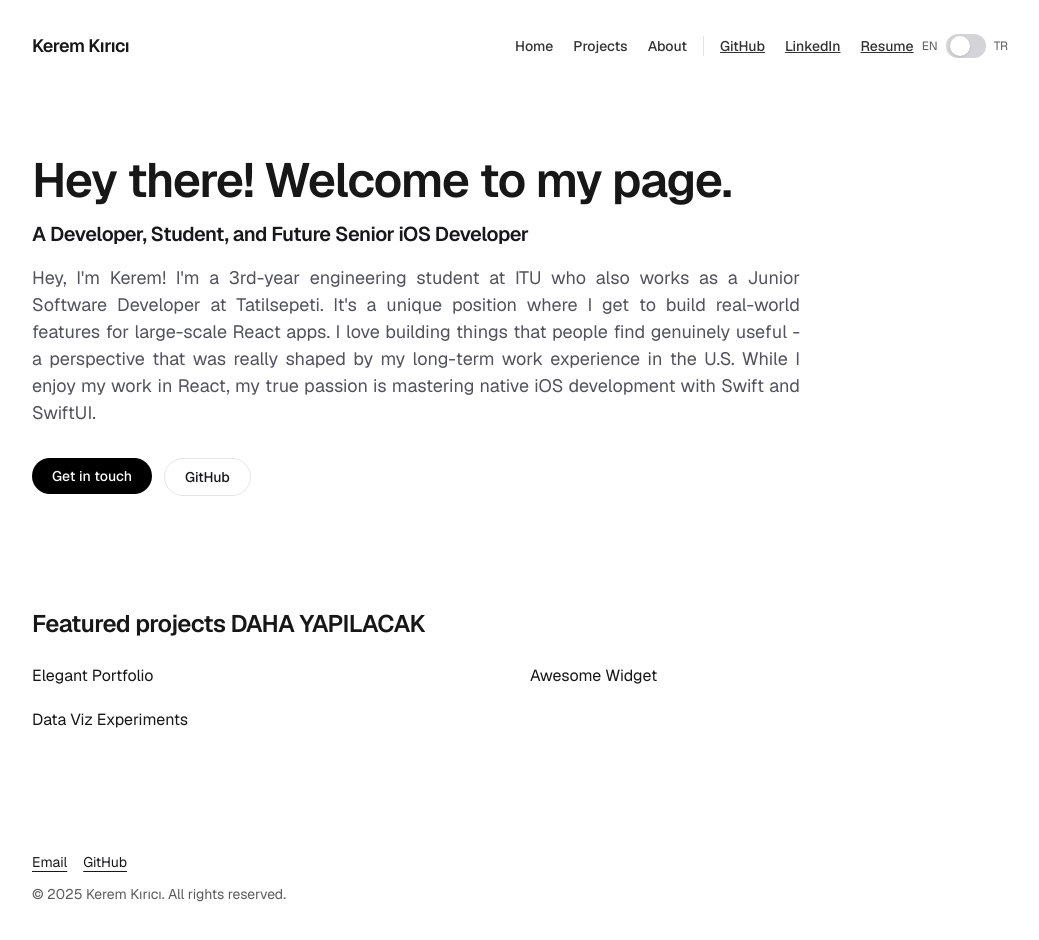
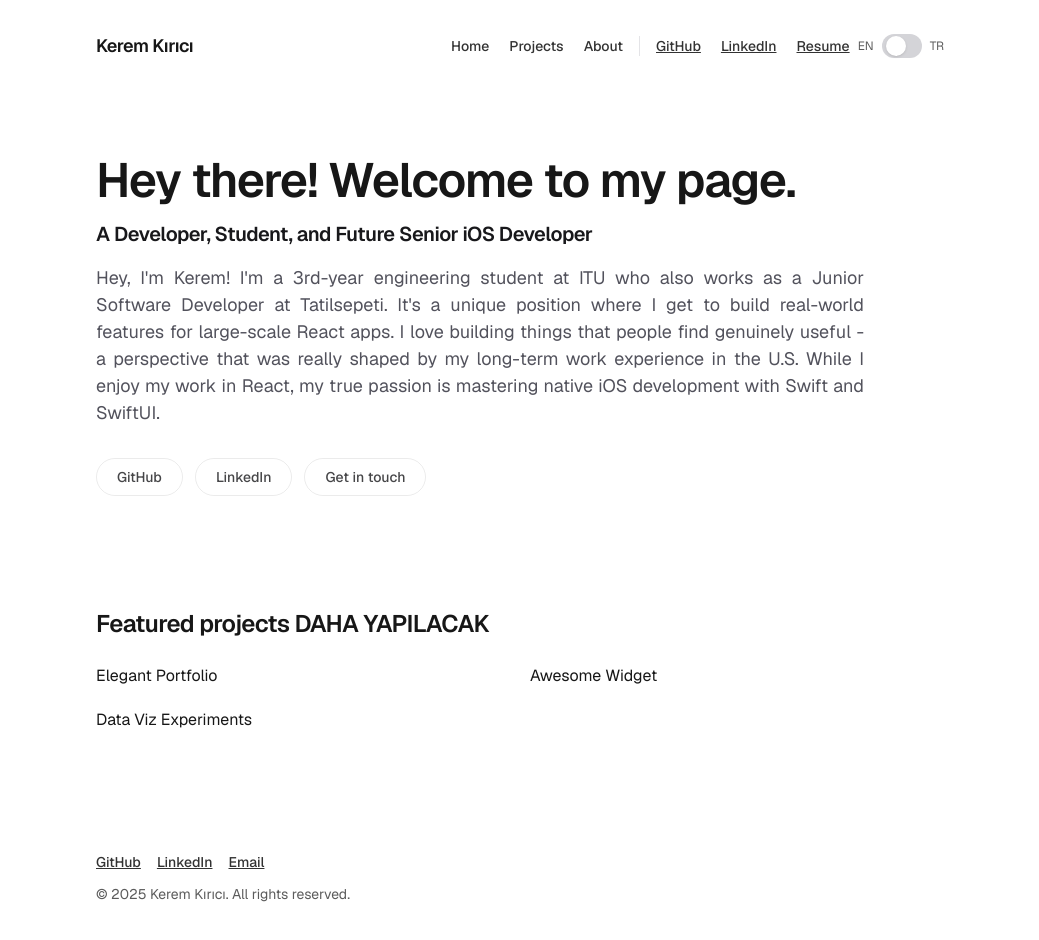
Before and after one commit to kerem-kirici/kerem-kirici.github.io, a Next.js app: page / in a window 1280 px wide. Shown: the top 940 px of the page, without its empty margins (120-1159 px from the left). Built offline with nearby package versions, Linux system fonts and the light colour scheme.

Commit message:
some changes

```diff
--- a/src/app/layout.tsx
+++ b/src/app/layout.tsx
@@ -29,7 +29,7 @@ export default function RootLayout({
     <LanguageProvider>
       <html lang="en">
         <body className={`${geistSans.variable} ${geistMono.variable} antialiased`}>
-          <div className="mx-auto max-w-5xl px-6">
+          <div className="mx-auto max-w-4xl px-8 md:px-6">
             <Header />
             <main>{children}</main>
             <Footer />
--- a/src/app/page.tsx
+++ b/src/app/page.tsx
@@ -25,11 +25,31 @@ export default function Home() {
           {t('hero.description')}
         </Text>
         <Actions gap="md" className="mt-8">
-          <ButtonLink href="mailto:kerem.kirici36@gmail.com" variant="primary" size="sm">
+          <ButtonLink
+            href="https://github.com/kerem-kirici"
+            variant="outline"
+            size="sm"
+            newTab
+            className="opacity-80 hover:opacity-100"
+          >
+            {t('hero.github')}
+          </ButtonLink>
+          <ButtonLink
+            href="https://www.linkedin.com/in/kerem-kırıcı-b191711b9/"
+            variant="outline"
+            size="sm"
+            newTab
+            className="opacity-80 hover:opacity-100"
+          >
+            {t('hero.linkedin')}
+          </ButtonLink>
+          <ButtonLink
+            href="mailto:kerem.kirici36@gmail.com"
+            variant="outline"
+            size="sm"
+            className="opacity-80 hover:opacity-100"
+          >
             {t('hero.cta')}
-          </ButtonLink>
-          <ButtonLink href="https://github.com/kerem-kirici" variant="outline" size="sm" newTab>
-            {t('hero.github')}
           </ButtonLink>
         </Actions>
       </Section>
--- a/src/components/layout/Footer.tsx
+++ b/src/components/layout/Footer.tsx
@@ -1,6 +1,7 @@
 'use client';
 
 import { useLanguage } from '@/components/i18n/LanguageProvider';
+import TextLink from '../links/TextLink';
 
 export default function Footer() {
   const { t } = useLanguage();
@@ -11,20 +12,29 @@ export default function Footer() {
     <footer className="py-10 text-sm">
       <div className="flex flex-col gap-3">
         <div className="flex flex-wrap items-center gap-4">
-          <a
+          <TextLink
+            href="https://github.com/kerem-kirici"
+            newTab
+            underline="always"
+            className="opacity-80 hover:opacity-100"
+          >
+            {t('footer.github')}
+          </TextLink>
+          <TextLink
+            href="https://www.linkedin.com/in/kerem-kırıcı-b191711b9/"
+            newTab
+            underline="always"
+            className="opacity-80 hover:opacity-100"
+          >
+            {t('footer.linkedin')}
+          </TextLink>
+          <TextLink
             href="mailto:kerem.kirici36@gmail.com"
-            className="text-zinc-900 dark:text-zinc-50 underline underline-offset-4 hover:opacity-80"
+            underline="always"
+            className="opacity-80 hover:opacity-100"
           >
-            Email
-          </a>
-          <a
-            href="https://github.com/kerem-kirici"
-            target="_blank"
-            rel="noopener noreferrer"
-            className="text-zinc-900 dark:text-zinc-50 underline underline-offset-4 hover:opacity-80"
-          >
-            GitHub
-          </a>
+            {t('footer.email')}
+          </TextLink>
         </div>
         <div className="opacity-70">{t('footer.copyright', { year })}</div>
       </div>
--- a/src/data/Texts.ts
+++ b/src/data/Texts.ts
@@ -10,6 +10,9 @@ const TEXT_DICTIONARY = {
     en: '© {year} Kerem Kırıcı. All rights reserved.',
     tr: '© {year} Kerem Kırıcı. Tüm hakları saklıdır.',
   },
+  'footer.email': { en: 'Email', tr: 'Email' },
+  'footer.github': { en: 'GitHub', tr: 'GitHub' },
+  'footer.linkedin': { en: 'LinkedIn', tr: 'LinkedIn' },
   'hero.title': {
     en: 'Hey there! Welcome to my page.',
     tr: 'Merhaba! Portfolyoma Hoşgeldiniz.',
@@ -19,6 +22,7 @@ const TEXT_DICTIONARY = {
     tr: 'Şimdiki Yazılım Tutkunu, Öğrenci, Geleceğin Senior iOS Geliştiricisi',
   },
   'hero.cta': { en: 'Get in touch', tr: 'İletişime geç' },
+  'hero.linkedin': { en: 'LinkedIn', tr: 'LinkedIn' },
   'hero.github': { en: 'GitHub', tr: 'GitHub' },
   'home.featured': { en: 'Featured projects', tr: 'Öne çıkan projeler' },
   'hero.description': {
```
Also changed, not shown: src/components/layout/PageLayout.tsx (line endings or trailing spaces).
